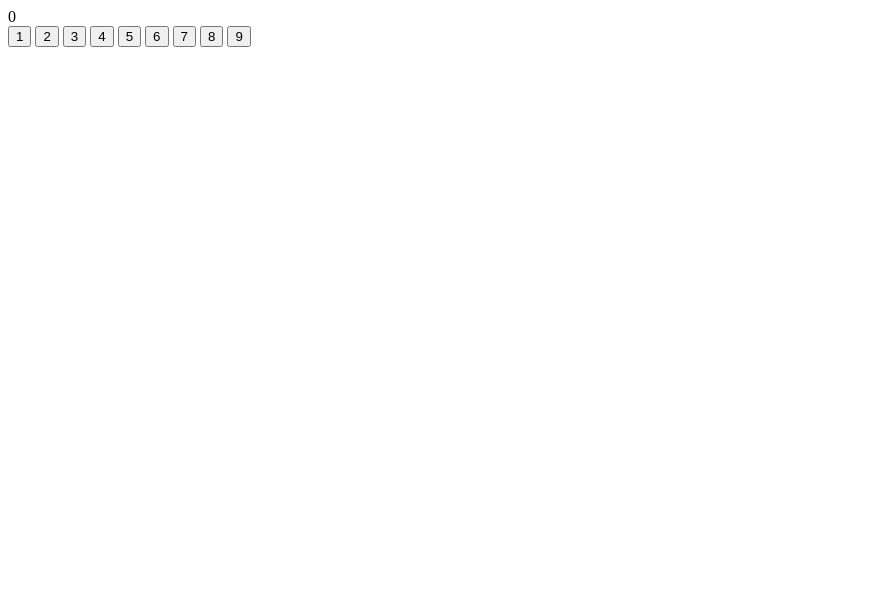
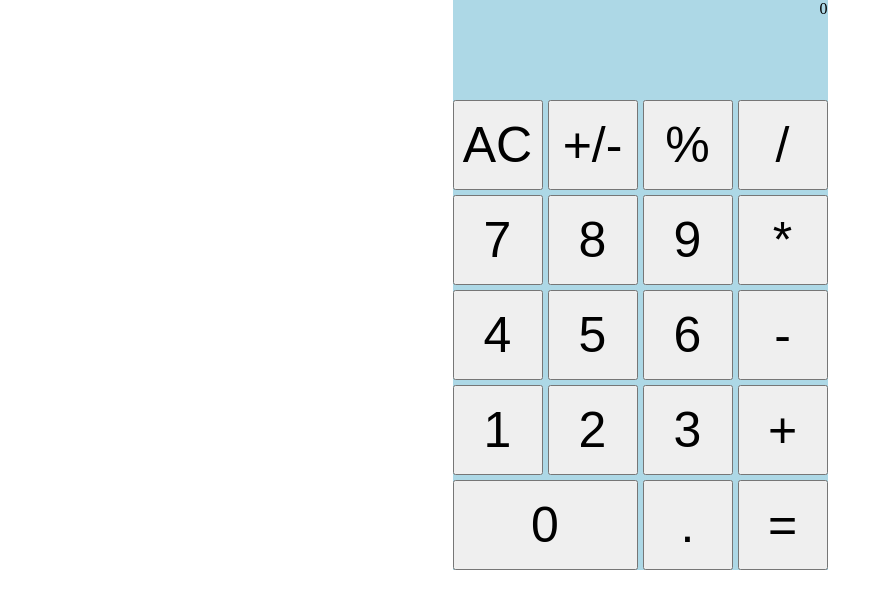
Before and after one commit to LitDennis13/odin-calculator, a plain HTML site: page index.html in a window 1280 px wide. Shown: the whole page, without its empty margins (0-883 px from the left). Drawn offline with Linux system fonts and the light colour scheme.

Commit message:
add rest of calculator buttons
rest of calculator buttons are added and styled to appear correctly on the page

```diff
--- a/index.html
+++ b/index.html
@@ -13,15 +13,29 @@
     <div id="calculator-container">
         <div id="display">0</div>
         <div id="buttons">
-            <button id="one">1</button>
-            <button id="two">2</button>
-            <button id="three">3</button>
-            <button id="four">4</button>
-            <button id="five">5</button>
-            <button id="six">6</button>
-            <button id="seven">7</button>
-            <button id="eight">8</button>
-            <button id="nine">9</button>
+            <button id="calculator-button" class="clear">AC</button>
+            <button id="calculator-button" class="plus-minus">+/-</button>
+            <button id="calculator-button" class="percent">%</button>
+            <button id="calculator-button" class="division">/</button>
+            <button id="calculator-button" class="seven">7</button>
+            <button id="calculator-button" class="eight">8</button>
+            <button id="calculator-button" class="nine">9</button>
+            <button id="calculator-button" class="multiplication">*</button>
+            <button id="calculator-button" class="four">4</button>
+            <button id="calculator-button" class="five">5</button>
+            <button id="calculator-button" class="six">6</button>
+            <button id="calculator-button" class="subtraction">-</button>
+            <button id="calculator-button" class="one">1</button>
+            <button id="calculator-button" class="two">2</button>
+            <button id="calculator-button" class="three">3</button>
+            <button id="calculator-button" class="addition">+</button>
+            <button id="calculator-button" class="zero">0</button>
+            <button id="calculator-button" class="period">.</button>
+            <button id="calculator-button" class="equals">=</button>
+
+
+
+
         </div>
     </div>
 
--- a/styles.css
+++ b/styles.css
@@ -0,0 +1,42 @@
+body {
+    display: flex;
+    justify-content: center;
+    align-items: center;
+    height: auto;
+    width: auto;
+    margin: 0px;
+    padding: 0px;
+}
+
+
+#calculator-container {
+    display: flex;
+    flex-direction: column;
+
+}
+
+#display {
+    background-color: lightblue;
+    text-align: right;
+    height: 100px;
+
+}
+
+#buttons {
+    display: flex;
+    flex-wrap: wrap;
+    height: 470px;
+    width: 375px;
+    gap:5px;
+    background-color: lightblue;
+}
+
+#calculator-button {
+    font-size: 50px;
+    width: 90px;
+    height: 90px;
+    text-align: center;
+}
+#calculator-button.zero {
+    width: 185px;
+}
```
